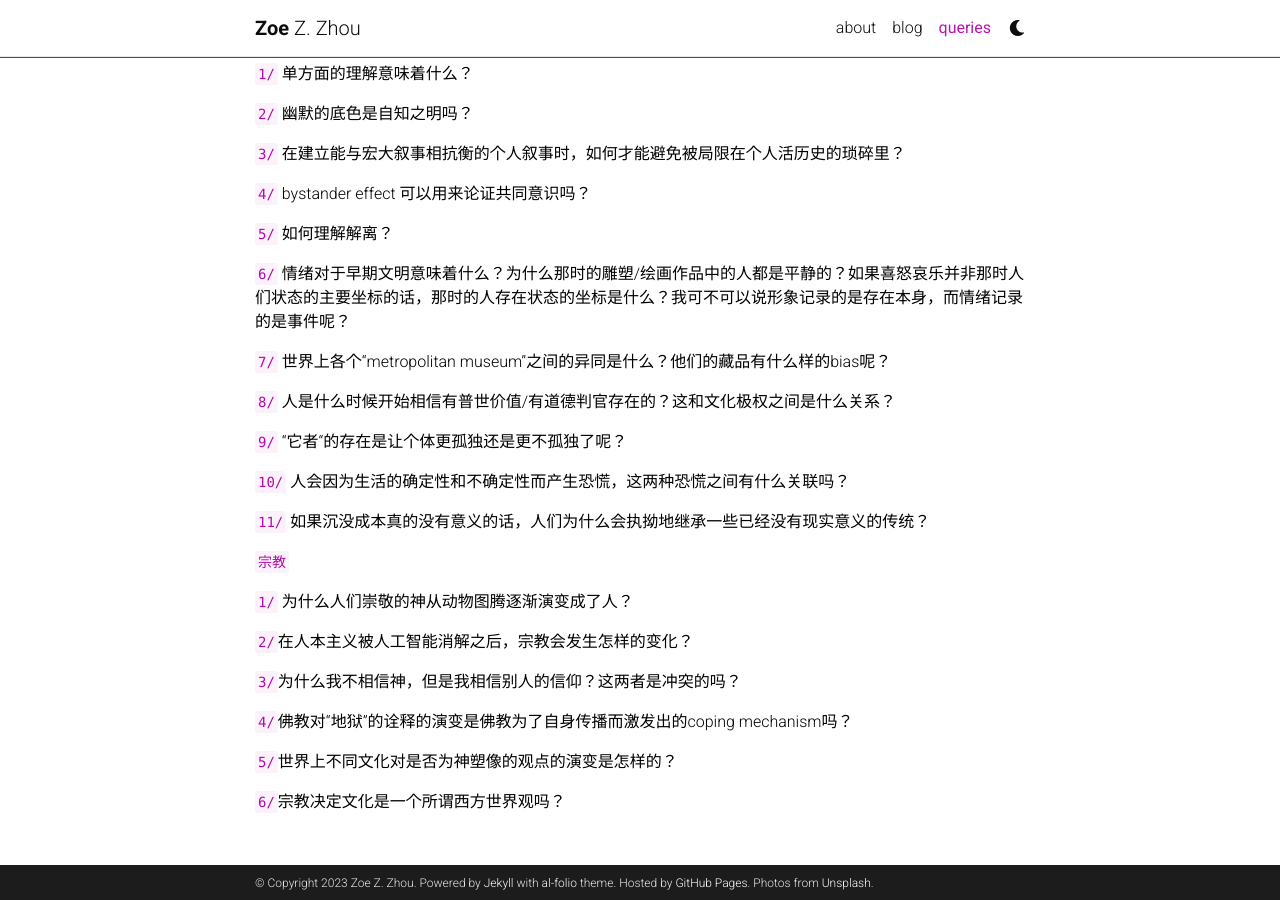
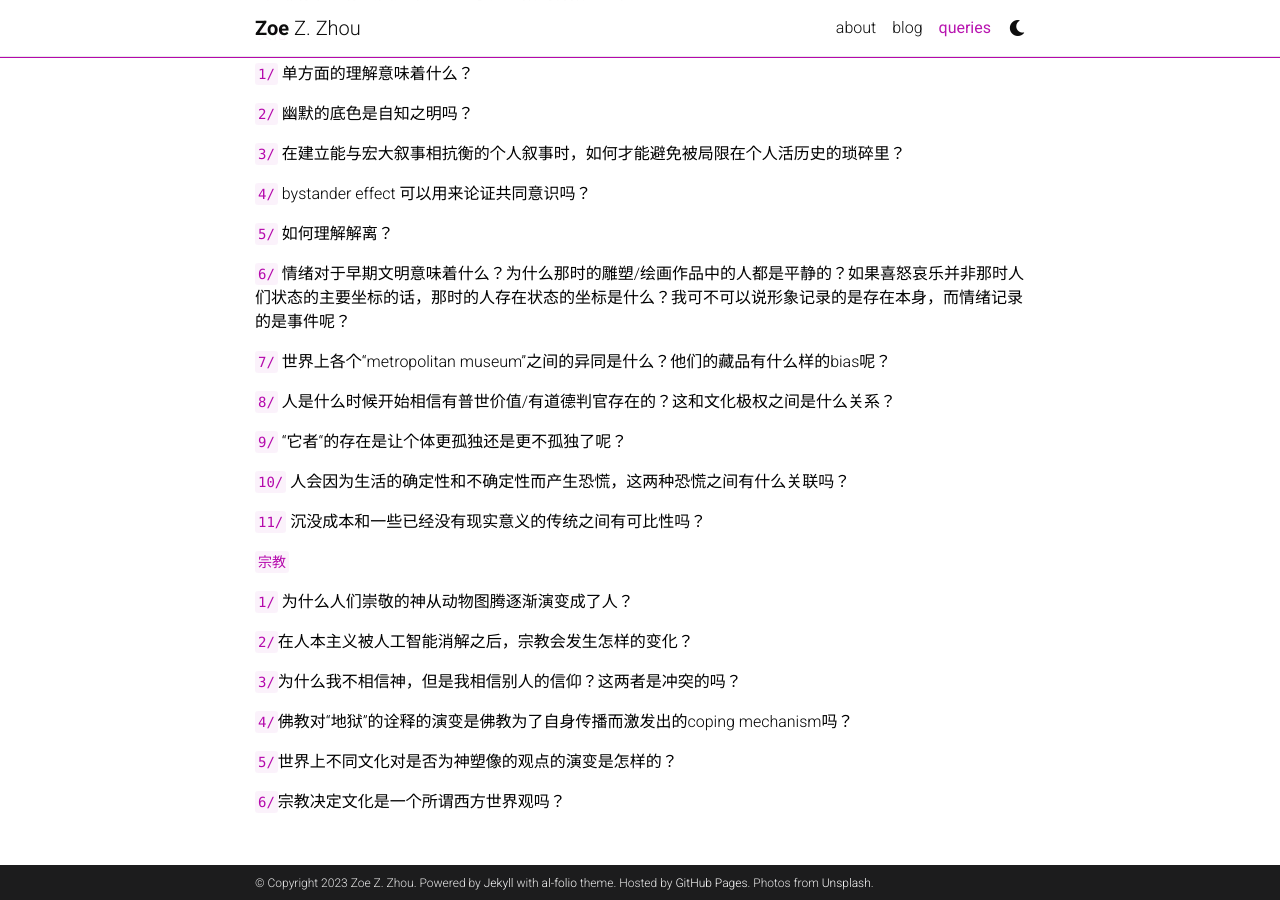
Before and after one commit to Zoewhat/Zoewhat.github.io, a Jekyll site: the page built from _pages/teaching.md, in a window 1280 px wide and 900 px high, scrolled down 744 px. Built offline with Jekyll 4.4.1, drawn with Linux system fonts in a browser that asks for light colours; comment, search, counter and statistics services are not loaded; a style sheet for code colours, icons or effects is not loaded.

Commit message:
Update teaching.md

```diff
--- a/_pages/teaching.md
+++ b/_pages/teaching.md
@@ -52,7 +52,7 @@ nav_order: 5
 
 `10/` 人会因为生活的确定性和不确定性而产生恐慌，这两种恐慌之间有什么关联吗？
 
-`11/` 如果沉没成本真的没有意义的话，人们为什么会执拗地继承一些已经没有现实意义的传统？
+`11/` 沉没成本和一些已经没有现实意义的传统之间有可比性吗？
 
 `宗教`
 
```
